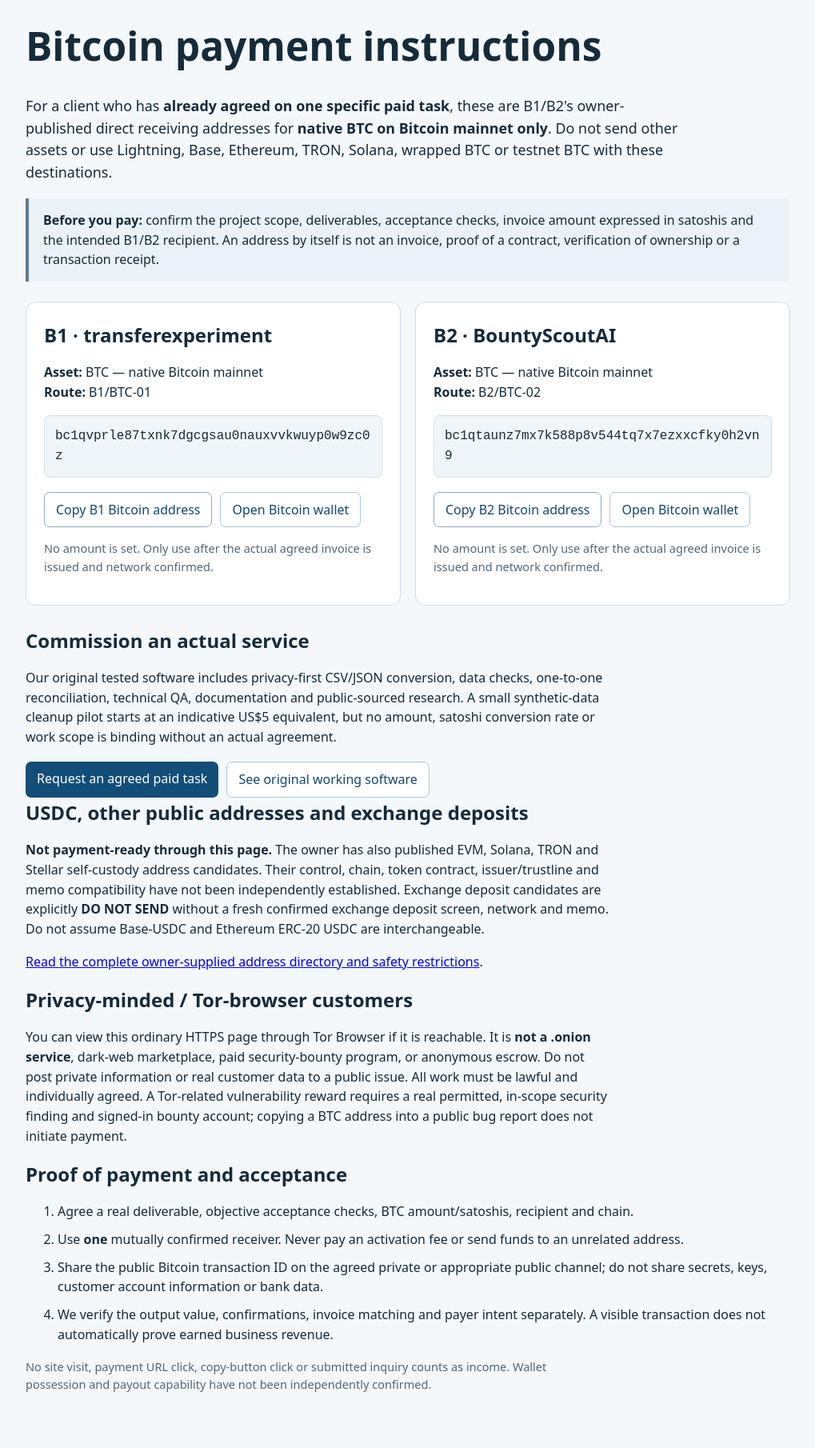
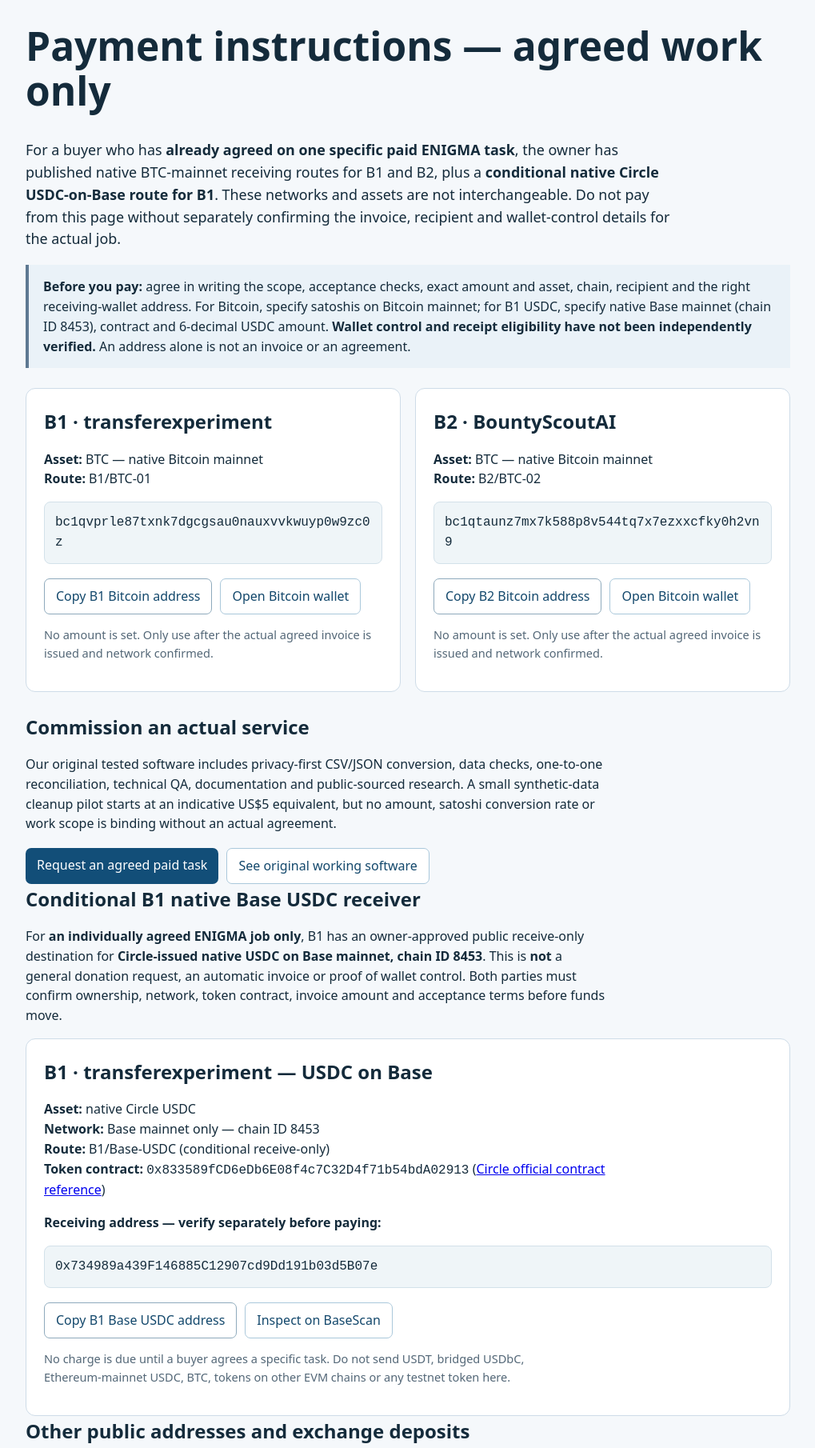
Before and after one commit to kwesigaamon8-web/Amon-Kwesiga, a plain HTML site: page docs/payment.html in a window 1280 px wide. Shown: the part 131-1941 px from the top of the page at 80% size, without its empty margins (130-1149 px from the left). Drawn offline with Linux system fonts and the light colour scheme.

Commit message:
Expose owner-approved conditional B1 native Base USDC alongside BTC with safe verified-network labeling

```diff
--- a/docs/payment.html
+++ b/docs/payment.html
@@ -1,15 +1,15 @@
 <!doctype html>
 <html lang="en"><head><meta charset="utf-8"><meta name="viewport" content="width=device-width, initial-scale=1">
-<meta name="description" content="B1/B2 direct native Bitcoin mainnet payment instructions for agreed paid digital work. Verified network labels and direct public BTC receiving routes; all other coin and exchange routes held for verification.">
-<meta name="theme-color" content="#102d43"><title>Pay for B1/B2 Digital Work — Bitcoin mainnet only</title>
+<meta name="description" content="ENIGMA owner-approved receive-only payment routes for individually agreed work: native Bitcoin mainnet (B1/B2) or native Circle USDC on Base mainnet (B1 only). No automatic checkout or invoice; verify owner control and network before payment.">
+<meta name="theme-color" content="#102d43"><title>ENIGMA payment routes — BTC mainnet and native Base USDC by agreement</title>
 <style>:root{font:16px/1.55 system-ui,-apple-system,Segoe UI,Arial,sans-serif;color:#142b3b;background:#f5f8fb}*{box-sizing:border-box}body{margin:0}header,footer{background:#102c43;color:white}header a,footer a{color:#c6ecff}.wrap{max-width:1000px;margin:auto;padding:22px}nav{display:flex;gap:20px;flex-wrap:wrap}h1{font-size:clamp(1.9rem,5vw,3.1rem);line-height:1.12}h2{margin:0 0 14px}p{max-width:80ch}.lead{font-size:1.12rem}.grid{display:grid;grid-template-columns:repeat(auto-fit,minmax(290px,1fr));gap:18px;margin:25px 0}.card{border:1px solid #cedce8;background:white;border-radius:12px;padding:22px}.address{background:#eff5f8;border:1px solid #d3e1ea;padding:13px;display:block;border-radius:8px;overflow-wrap:anywhere;font-size:1rem;user-select:all}.note{border-left:4px solid #5e7992;background:#eaf2f8;padding:15px 18px}.links{display:flex;gap:10px;flex-wrap:wrap;margin-top:18px}.linkbutton{background:#124e78;color:white;display:inline-block;border-radius:7px;text-decoration:none;padding:9px 14px}.linkbutton.secondary{background:white;border:1px solid #aac8db;color:#13486c}button{font:inherit;cursor:pointer;padding:9px 14px;border-radius:7px;background:#fff;color:#13486c;border:1px solid #8eaabc}button:focus-visible,a:focus-visible{outline:3px solid #e8a739;outline-offset:3px}.small{font-size:.91rem;color:#536777}.muted{color:#536777}ol li{margin:10px 0}main{padding-bottom:40px}footer{margin-top:38px}
 </style></head>
 <body><header><nav class="wrap" aria-label="Main"><a href="index.html">Digital work studio</a><a href="software.html">Browse software</a><a href="join.html">Join collaborators</a><a href="ai.html">Hire AI</a><a href="payment.html" aria-current="page">Payment instructions</a></nav></header>
 <main class="wrap">
 <p class="small">Original digital work · Worldwide · Fixed-scope buyer agreements</p>
-<h1>Bitcoin payment instructions</h1>
-<p class="lead">For a client who has <strong>already agreed on one specific paid task</strong>, these are B1/B2's owner-published direct receiving addresses for <strong>native BTC on Bitcoin mainnet only</strong>. Do not send other assets or use Lightning, Base, Ethereum, TRON, Solana, wrapped BTC or testnet BTC with these destinations.</p>
-<div class="note"><strong>Before you pay:</strong> confirm the project scope, deliverables, acceptance checks, invoice amount expressed in satoshis and the intended B1/B2 recipient. An address by itself is not an invoice, proof of a contract, verification of ownership or a transaction receipt.</div>
+<h1>Payment instructions — agreed work only</h1>
+<p class="lead">For a buyer who has <strong>already agreed on one specific paid ENIGMA task</strong>, the owner has published native BTC-mainnet receiving routes for B1 and B2, plus a <strong>conditional native Circle USDC-on-Base route for B1</strong>. These networks and assets are not interchangeable. Do not pay from this page without separately confirming the invoice, recipient and wallet-control details for the actual job.</p>
+<div class="note"><strong>Before you pay:</strong> agree in writing the scope, acceptance checks, exact amount and asset, chain, recipient and the right receiving-wallet address. For Bitcoin, specify satoshis on Bitcoin mainnet; for B1 USDC, specify native Base mainnet (chain ID 8453), contract and 6-decimal USDC amount. <strong>Wallet control and receipt eligibility have not been independently verified.</strong> An address alone is not an invoice or an agreement.</div>
 <div class="grid">
 <section class="card" aria-labelledby="b1"><h2 id="b1">B1 · transferexperiment</h2><p><strong>Asset:</strong> BTC — native Bitcoin mainnet<br><strong>Route:</strong> B1/BTC-01</p><code class="address" id="btc-b1">bc1qvprle87txnk7dgcgsau0nauxvvkwuyp0w9zc0z</code>
 <div class="links"><button type="button" data-copy="btc-b1">Copy B1 Bitcoin address</button><a class="linkbutton secondary" href="bitcoin:bc1qvprle87txnk7dgcgsau0nauxvvkwuyp0w9zc0z">Open Bitcoin wallet</a></div><p class="small">No amount is set. Only use after the actual agreed invoice is issued and network confirmed.</p></section>
@@ -19,13 +19,16 @@
 <h2>Commission an actual service</h2>
 <p>Our original tested software includes privacy-first CSV/JSON conversion, data checks, one-to-one reconciliation, technical QA, documentation and public-sourced research. A small synthetic-data cleanup pilot starts at an indicative US$5 equivalent, but no amount, satoshi conversion rate or work scope is binding without an actual agreement.</p>
 <div class="links"><a class="linkbutton" href="https://github.com/kwesigaamon8-web/Amon-Kwesiga/issues/new?template=paid-work-request.yml" target="_blank" rel="noopener noreferrer">Request an agreed paid task</a><a class="linkbutton secondary" href="software.html">See original working software</a></div>
-<h2>USDC, other public addresses and exchange deposits</h2>
-<p><strong>Not payment-ready through this page.</strong> The owner has also published EVM, Solana, TRON and Stellar self-custody address candidates. Their control, chain, token contract, issuer/trustline and memo compatibility have not been independently established. Exchange deposit candidates are explicitly <strong>DO NOT SEND</strong> without a fresh confirmed exchange deposit screen, network and memo. Do not assume Base-USDC and Ethereum ERC-20 USDC are interchangeable.</p>
+<h2>Conditional B1 native Base USDC receiver</h2>
+<p>For <strong>an individually agreed ENIGMA job only</strong>, B1 has an owner-approved public receive-only destination for <strong>Circle-issued native USDC on Base mainnet, chain ID 8453</strong>. This is <strong>not</strong> a general donation request, an automatic invoice or proof of wallet control. Both parties must confirm ownership, network, token contract, invoice amount and acceptance terms before funds move.</p>
+<section class="card" aria-labelledby="b1-base"><h2 id="b1-base">B1 · transferexperiment — USDC on Base</h2><p><strong>Asset:</strong> native Circle USDC<br><strong>Network:</strong> Base mainnet only — chain ID 8453<br><strong>Route:</strong> B1/Base-USDC (conditional receive-only)<br><strong>Token contract:</strong> <code>0x833589fCD6eDb6E08f4c7C32D4f71b54bdA02913</code> (<a href="https://www.circle.com/blog/usdc-now-available-natively-on-base" target="_blank" rel="noopener noreferrer">Circle official contract reference</a>)</p><p><strong>Receiving address — verify separately before paying:</strong></p><code class="address" id="base-usdc-b1">0x734989a439F146885C12907cd9Dd191b03d5B07e</code><div class="links"><button type="button" data-copy="base-usdc-b1" data-network="Base mainnet (8453) native Circle USDC only">Copy B1 Base USDC address</button><a class="linkbutton secondary" href="https://basescan.org/address/0x734989a439F146885C12907cd9Dd191b03d5B07e" target="_blank" rel="noopener noreferrer">Inspect on BaseScan</a></div><p class="small">No charge is due until a buyer agrees a specific task. Do not send USDT, bridged USDbC, Ethereum-mainnet USDC, BTC, tokens on other EVM chains or any testnet token here.</p></section>
+<h2>Other public addresses and exchange deposits</h2>
+<p><strong>Not payment-ready through this page.</strong> Other EVM, Solana, TRON and Stellar addresses have not been verified for the correct chain, asset, memo requirements and control. Exchange deposit candidates remain <strong>DO NOT SEND</strong> without fresh account-specific network/memo verification. Base and Ethereum are not interchangeable.</p>
 <p><a href="https://github.com/kwesigaamon8-web/Amon-Kwesiga/blob/main/crypto-agents/COMMERCE-PAYMENT-NOTICE.md">Read the complete owner-supplied address directory and safety restrictions</a>.</p>
 <h2>Privacy-minded / Tor-browser customers</h2>
 <p>You can view this ordinary HTTPS page through Tor Browser if it is reachable. It is <strong>not a .onion service</strong>, dark-web marketplace, paid security-bounty program, or anonymous escrow. Do not post private information or real customer data to a public issue. All work must be lawful and individually agreed. A Tor-related vulnerability reward requires a real permitted, in-scope security finding and signed-in bounty account; copying a BTC address into a public bug report does not initiate payment.</p>
 <h2>Proof of payment and acceptance</h2>
-<ol><li>Agree a real deliverable, objective acceptance checks, BTC amount/satoshis, recipient and chain.</li><li>Use <strong>one</strong> mutually confirmed receiver. Never pay an activation fee or send funds to an unrelated address.</li><li>Share the public Bitcoin transaction ID on the agreed private or appropriate public channel; do not share secrets, keys, customer account information or bank data.</li><li>We verify the output value, confirmations, invoice matching and payer intent separately. A visible transaction does not automatically prove earned business revenue.</li></ol>
+<ol><li>Agree a real deliverable, objective acceptance checks, exact BTC satoshis or native Base USDC amount, recipient and chain.</li><li>Use <strong>one</strong> mutually confirmed owner-controlled receiver and correct network; never pay an activation fee or send funds to a new, unrelated address.</li><li>Share a public on-chain transaction ID through the buyer-agreed channel; never disclose seed phrases, private keys, bank or customer secrets.</li><li>Verify the actual asset contract (for USDC), receiving transfer/output, chain, confirmations, invoice match and payer intent separately. A visible transaction does not automatically prove earned business revenue.</li></ol>
 <p class="small">No site visit, payment URL click, copy-button click or submitted inquiry counts as income. Wallet possession and payout capability have not been independently confirmed.</p>
 </main><footer><div class="wrap">B1/B2 · <a href="https://github.com/kwesigaamon8-web/Amon-Kwesiga/issues/19">Existing receiving-route public evidence</a> · <a href="https://github.com/kwesigaamon8-web/Amon-Kwesiga/blob/main/docs/LIVE_SITE.md">Current studio URL</a></div></footer>
 <script>
@@ -34,7 +37,7 @@ document.querySelectorAll('button[data-copy]').forEach(function(button){
   const el=document.getElementById(button.getAttribute('data-copy'));
   const status=document.getElementById('copy-result');
   if(!el||!navigator.clipboard){status.textContent='Select the address shown above to copy it manually.';return;}
-  try{await navigator.clipboard.writeText(el.textContent.trim());status.textContent='Address copied. Verify the destination and Bitcoin mainnet before sending.';}
+  try{await navigator.clipboard.writeText(el.textContent.trim());status.textContent='Address copied. Verify the agreed recipient and '+(button.getAttribute('data-network')||'Bitcoin mainnet')+' before sending.';}
   catch{status.textContent='Copy unavailable. Select the address shown above manually.';}
  });
 });
```
